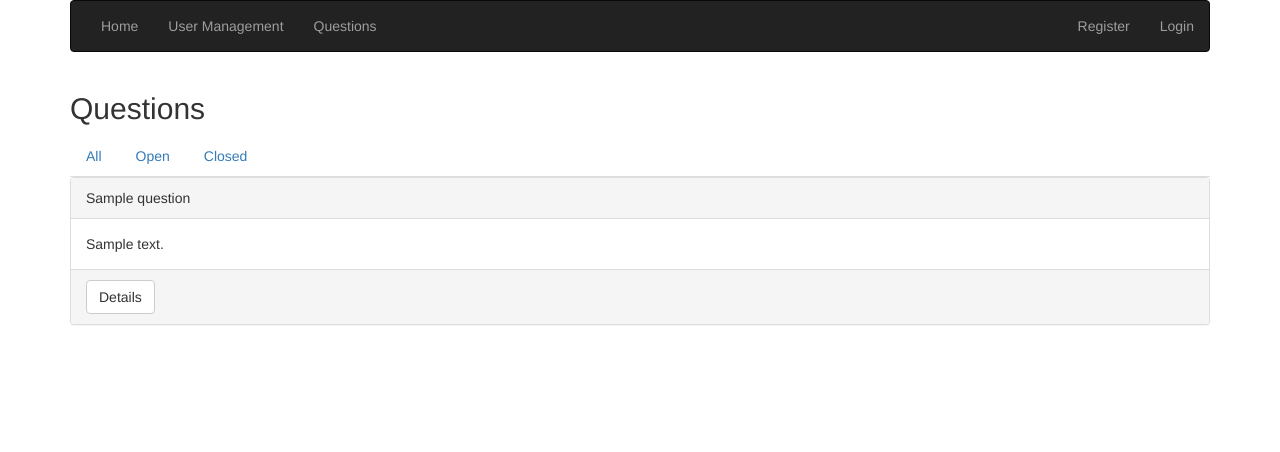
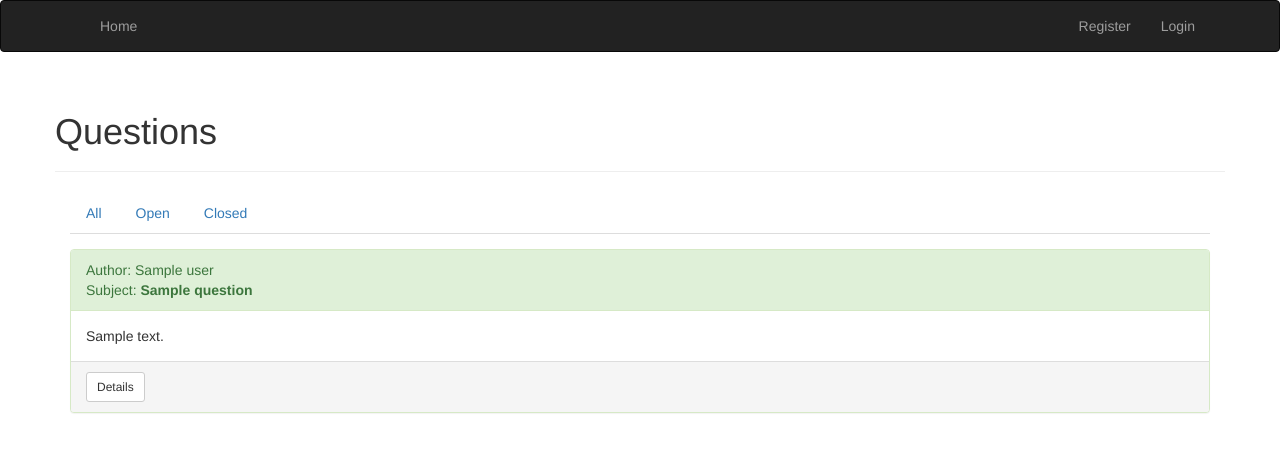
Before and after one commit to ivanmatozan/Customer-Service, a PHP site: template resources/views/question/list.twig in a window 1280 px wide. Shown: the top 452 px of the page. Run offline with PHP 8.4, Linux system fonts and the light colour scheme; the template is opened without the code that fills it: most values are stand-ins (such as "Sample title", 1, 10 or a date in 2020); some libraries are stand-ins or nearby versions.

Commit message:
Add styling

```diff
--- a/resources/views/home/index.twig
+++ b/resources/views/home/index.twig
@@ -5,8 +5,8 @@
 {% block content %}
 
     <div class="row">
-        <div class="col-xs-12">
-            <h3>Home page</h3>
+        <div class="page-header">
+            <h1>Home page</h1>
         </div>
     </div>
 
--- a/resources/views/question/list.twig
+++ b/resources/views/question/list.twig
@@ -5,22 +5,22 @@
 {% block content %}
 
     <div class="row">
-        <div class="col-xs-12">
-            <h2>Questions</h2>
+        <div class="page-header">
+            <h1>Questions</h1>
         </div>
     </div>
 
     <!-- Show button only is user has role user -->
     {% if auth.user.role.name == 'user' %}
-        <div class="row">
+        <div class="row top-button-row">
             <div class="col-xs-12">
-                <a href="{{ path_for('question.create') }}" class="btn btn-primary pull-right">New</a>
+                <a href="{{ path_for('question.create') }}" class="btn btn-primary pull-right">New Question</a>
             </div>
         </div>
     {% endif %}
 
     <div class="row">
-        <div class="col-md-12">
+        <div class="col-xs-12">
             <ul class="nav nav-tabs">
                 <li role="presentation"  class="{% if activeTab == 'all' %}active{% endif %}">
                     <a href="{{ path_for('question.list', {}, {tab: 'all'}) }}">All</a>
@@ -32,26 +32,36 @@
                     <a href="{{ path_for('question.list', {}, {tab: 'closed'}) }}">Closed</a>
                 </li>
             </ul>
+        </div>
+    </div>
 
+    <div class="row">
+        <div class="col-md-12">
             {% if questions is not empty %}
                 {% for question in questions %}
-                    <div class="panel panel-default">
-                        <div class="panel-heading">{{ question.subject }}</div>
+                    <div class="panel panel-{{ question.closed ? 'success' : 'primary' }}">
+                        <div class="panel-heading">
+                            <!-- Don't show for own questions -->
+                            {% if auth.user.id != question.user.id  %}
+                                <div>Author: {{ question.user.name }}</div>
+                            {% endif %}
+                            <div>Subject: <strong>{{ question.subject }}</strong></div>
+                        </div>
                         <div class="panel-body">{{ question.text }}</div>
                         <div class="panel-footer">
-                            <a href="{{ path_for('question.show', {id: question.id}) }}" class="btn btn-default">Details</a>
+                            <a href="{{ path_for('question.show', {id: question.id}) }}" class="btn btn-sm btn-default">Details</a>
 
                             {% if auth.user.role.name == 'user' %}
 
                                 <!-- Show button only if question isn't already closed -->
                                 {% if not question.closed %}
-                                    <a href="{{ path_for('question.close', {id: question.id}) }}" class="btn btn-success">Close</a>
+                                    <a href="{{ path_for('question.close', {id: question.id}) }}" class="btn btn-sm btn-success">Close</a>
                                 {% endif %}
 
-                                <!-- Show buttons only if question has no responses -->
-                                {% if question.responses.count == 0 %}
-                                    <a href="{{ path_for('question.edit', {id: question.id}) }}" class="btn btn-default">Edit</a>
-                                    <a href="{{ path_for('question.delete', {id: question.id}) }}" class="btn btn-danger">Delete</a>
+                                <!-- Show buttons only if question has no responses and isn't closed -->
+                                {% if question.responses.count == 0 and not question.closed %}
+                                    <a href="{{ path_for('question.edit', {id: question.id}) }}" class="btn btn-sm btn-warning">Edit</a>
+                                    <a href="{{ path_for('question.delete', {id: question.id}) }}" class="btn btn-sm btn-danger">Delete</a>
                                 {% endif %}
 
                             {% endif %}
--- a/resources/views/response/edit.twig
+++ b/resources/views/response/edit.twig
@@ -5,8 +5,8 @@
 {% block content %}
 
     <div class="row">
-        <div class="col-xs-12">
-            <h2>Edit Response</h2>
+        <div class="page-header">
+            <h1>Edit Response</h1>
         </div>
     </div>
 
--- a/resources/views/templates/app.twig
+++ b/resources/views/templates/app.twig
@@ -1,11 +1,16 @@
 <!doctype html>
 <html lang="hr">
 <head>
-    <meta charset="UTF-8">
+    <meta charset="utf-8">
+    <meta http-equiv="X-UA-Compatible" content="IE=edge">
+    <meta name="viewport" content="width=device-width, initial-scale=1">
+
     <title>{% block title %}{% endblock %}</title>
 
     <link rel="stylesheet" href="https://maxcdn.bootstrapcdn.com/bootstrap/3.3.7/css/bootstrap.min.css"
           integrity="sha384-BVYiiSIFeK1dGmJRAkycuHAHRg32OmUcww7on3RYdg4Va+PmSTsz/K68vbdEjh4u" crossorigin="anonymous">
+
+    <link rel="stylesheet" href="/css/app.css">
 </head>
 <body>
 
--- a/resources/views/templates/partials/navigation.twig
+++ b/resources/views/templates/partials/navigation.twig
@@ -1,5 +1,5 @@
-<div class="container">
-    <nav class="navbar navbar-inverse">
+<nav class="navbar navbar-inverse">
+    <div class="container">
 
         <div class="navbar-header">
             <button type="button" class="navbar-toggle collapsed" data-toggle="collapse"
@@ -14,8 +14,13 @@
         <div class="collapse navbar-collapse" id="bs-example-navbar-collapse-1">
             <ul class="nav navbar-nav">
                 <li><a href="{{ path_for('home') }}">Home</a></li>
-                    <li><a href="{{ path_for('user-management.show') }}">User Management</a></li>
-                    <li><a href="{{ path_for('question.list') }}">Questions</a></li>
+                {% if auth.user %}
+                    {% if auth.user.role.name == 'webadmin' %}
+                        <li><a href="{{ path_for('user-management.show') }}">User Management</a></li>
+                    {% else %}
+                        <li><a href="{{ path_for('question.list') }}">Questions</a></li>
+                    {% endif %}
+                {% endif %}
             </ul>
             <ul class="nav navbar-nav navbar-right">
                 {% if not auth.user %}
@@ -36,5 +41,5 @@
             </ul>
         </div>
 
-    </nav>
-</div>
+    </div>
+</nav>
--- a/resources/views/user-management/show.twig
+++ b/resources/views/user-management/show.twig
@@ -5,12 +5,12 @@
 {% block content %}
 
     <div class="row">
-        <div class="col-xs-12">
-            <h3>User Management</h3>
+        <div class="page-header">
+            <h1>User Management</h1>
         </div>
     </div>
 
-    <div class="row">
+    <div class="row top-button-row">
         <div class="col-xs-12">
             <a href="{{ path_for('user-management.create') }}" class="btn btn-primary pull-right">Create user</a>
         </div>
--- a/resources/views/user/edit.twig
+++ b/resources/views/user/edit.twig
@@ -51,8 +51,8 @@
                     {% endif%}
                 </div>
 
-                <button type="submit" class="btn btn-default">Update</button>
-                <a href="{{ path_for('user-management.show') }}" class="btn btn-danger pull-right">Cancel</a>
+                <button type="submit" class="btn btn-default pull-right">Update</button>
+                <a href="{{ path_for('user.profile') }}" class="btn btn-danger">Cancel</a>
             </form>
         </div>
     </div>
--- a/resources/views/user/profile.twig
+++ b/resources/views/user/profile.twig
@@ -9,7 +9,7 @@
     </div>
 
     <div class="row">
-        <div class="col-md-4 col-md-offset-4">
+        <div class="col-xs-12 col-sm-4 col-sm-offset-4">
             <div class="thumbnail">
                 <img src="{{ user.image ? '/uploads/' ~ user.image : '/images/profile.png' }}" alt="Profile image" class="img-rounded">
             </div>
@@ -17,8 +17,9 @@
     </div>
 
     <div class="row">
-        <div class="col-xs-12">
+        <div class="col-xs-12 col-sm-4 col-sm-offset-4">
             <a href="{{ path_for('user.edit', {id: user.id}) }}" class="btn btn-default">Edit</a>
+            <a href="#" class="btn btn-danger pull-right">Remove Image</a>
         </div>
     </div>
 
```
Also changed, not shown: resources/views/question/create.twig (+4 -4 lines), resources/views/question/edit.twig (+4 -4 lines), resources/views/question/show.twig (+7 -12 lines), resources/views/user-management/create.twig (+4 -4 lines), resources/views/user-management/edit.twig (+4 -4 lines), public/css/app.css (added).
